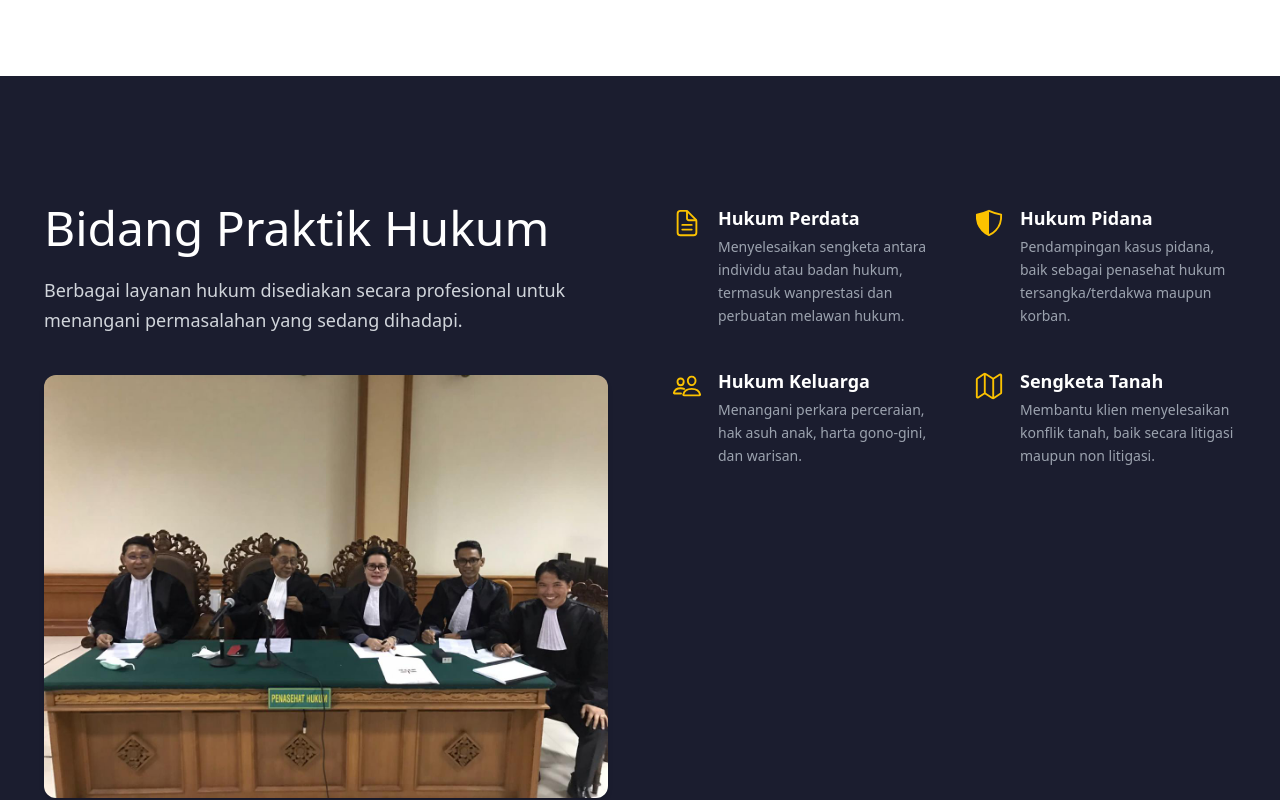
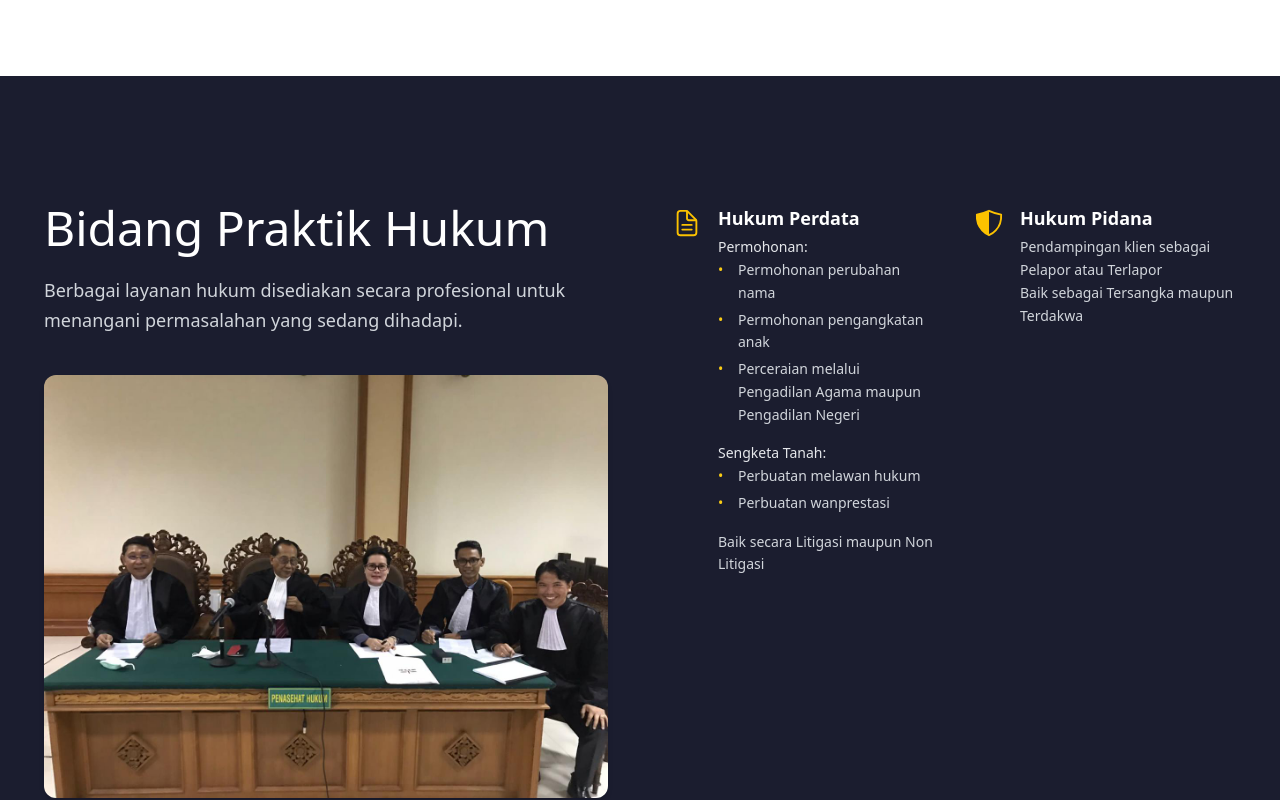
Before and after one commit to Nyomanpass/pengacara, a React (Vite) app: page / in a window 1280 px wide. Shown: the part 1984-2784 px from the top of the page. Built offline with nearby package versions, Linux system fonts and the light colour scheme.

Commit message:
update penulisan kata

```diff
--- a/src/components/AboutHeader.jsx
+++ b/src/components/AboutHeader.jsx
@@ -34,10 +34,10 @@ const items = [
         {/* Judul & Tombol */}
         <div className='md:mt-0 mt-36'>
         <h1 className="text-white text-3xl md:text-5xl font-bold mb-4">
-          Selalu Menjunjung Tinggi <span className="text-primary">Keadilan Dalam Setiap</span> <br /> Menangani Perkara
+          Menjunjung Tinggi <span className="text-primary">Keadilan Dalam Setiap</span> <br /> Menangani Perkara
         </h1>
         <p className="text-gray-200 max-w-3xl py-5 mb-6">
-          Setiap permasalahan hukum membutuhkan penanganan yang tepat dan bijaksana.
+          Setiap permasalahan hukum membutuhkan strategi penanganan yang tepat dan bijaksana.
           Dapatkan advice dan pendampingan hukum yang terpercaya, profesional, dan berkomitmen penuh untuk menegakkan keadilan serta melindungi hak clien secara menyeluruh.
         </p>
 
--- a/src/components/AboutSection.jsx
+++ b/src/components/AboutSection.jsx
@@ -32,7 +32,7 @@ const AboutUsSection = () => {
           {/* Kanan - Kutipan */}
           <div className="md:col-span-1">
             <p className="text-gray-600 text-lg leading-relaxed italic mb-6">
-            <span className="text-2xl font-serif text-secondary">S</span>aya, Ni Nengah Saliani, S.H., M.H., adalah seorang advokat & konsultan hukum
+            <span className="text-2xl font-serif text-secondary">S</span>aya, Ni Nengah Saliani, S.H., M.H., adalah seorang advokat/pengacara & konsultan hukum
   yang memiliki komitmen dan berintegritas serta konsisten dalam menangani setiap perkara yang di butuhkan oleh pencari keadilan.
   Dengan pengalaman dalam menangani berbagai perkara pidana maupun perdata, saya percaya bahwa setiap orang
   berhak mendapatkan keadilan.
--- a/src/components/Practicial.jsx
+++ b/src/components/Practicial.jsx
@@ -1,26 +1,45 @@
-
-
 export default function Practicial() {
   const practiceAreas = [
     {
       title: "Hukum Perdata",
-      desc: "Menyelesaikan sengketa antara individu atau badan hukum, termasuk wanprestasi dan perbuatan melawan hukum.",
+     desc: (
+      <>
+        <p className="font-medium text-gray-200">Permohonan:</p>
+        <ul className="list-none space-y-1 text-gray-300 leading-relaxed">
+          <li className="relative pl-5 before:content-['•'] before:absolute before:left-0 before:text-yellow-400">
+            Permohonan perubahan nama
+          </li>
+          <li className="relative pl-5 before:content-['•'] before:absolute before:left-0 before:text-yellow-400">
+            Permohonan pengangkatan anak
+          </li>
+          <li className="relative pl-5 before:content-['•'] before:absolute before:left-0 before:text-yellow-400">
+            Perceraian melalui Pengadilan Agama maupun Pengadilan Negeri
+          </li>
+        </ul>
+
+
+        <p className="mt-4 font-medium text-gray-200">Sengketa Tanah:</p>
+       <ul className="list-none space-y-1 text-gray-300 leading-relaxed">
+          <li className="relative pl-5 before:content-['•'] before:absolute before:left-0 before:text-yellow-400">Perbuatan melawan hukum</li>
+          <li className="relative pl-5 before:content-['•'] before:absolute before:left-0 before:text-yellow-400">Perbuatan wanprestasi</li>
+        </ul>
+
+
+        <p className="mt-4 text-gray-300">Baik secara Litigasi maupun Non Litigasi</p>
+      </>
+    ),
+
       icon: "document-text-outline",
     },
     {
       title: "Hukum Pidana",
-      desc: "Pendampingan kasus pidana, baik sebagai penasehat hukum tersangka/terdakwa maupun korban.",
+      desc: (
+        <>
+          <p className="text-gray-300">Pendampingan klien sebagai Pelapor atau Terlapor</p>
+          <p className="text-gray-300">Baik sebagai Tersangka maupun Terdakwa</p>
+        </>
+      ),
       icon: "shield-half-outline",
-    },
-    {
-      title: "Hukum Keluarga",
-      desc: "Menangani perkara perceraian, hak asuh anak, harta gono-gini, dan warisan.",
-      icon: "people-outline",
-    },
-    {
-      title: "Sengketa Tanah",
-      desc: "Membantu klien menyelesaikan konflik tanah, baik secara litigasi maupun non litigasi.",
-      icon: "map-outline",
     },
   ];
 
@@ -33,11 +52,13 @@ export default function Practicial() {
             Bidang Praktik Hukum
           </h2>
           <p className="text-gray-300 leading-relaxed text-lg">
-          Berbagai layanan hukum disediakan secara profesional untuk menangani permasalahan yang sedang dihadapi.
+            Berbagai layanan hukum disediakan secara profesional untuk menangani permasalahan yang sedang dihadapi.
           </p>
-          <img className="mt-10 rounded-xl shadow-md" src="lawyerbali.jpg" alt="Lawyer di Bali untuk konsultasi hukum dan bantuan advokat"
-title="Lawyer dan Pengacara Profesional di Bali – Konsultasi Hukum Terpercaya"
- />
+          <img className="mt-10 rounded-xl shadow-md"
+               src="lawyerbali.jpg"
+               alt="Lawyer di Bali untuk konsultasi hukum dan bantuan advokat"
+               title="Lawyer dan Pengacara Profesional di Bali – Konsultasi Hukum Terpercaya"
+          />
         </div>
 
         {/* Kanan: Daftar area praktik */}
@@ -49,7 +70,9 @@ title="Lawyer dan Pengacara Profesional di Bali – Konsultasi Hukum Terpercaya"
               </div>
               <div>
                 <h3 className="text-lg font-semibold mb-1">{area.title}</h3>
-                <p className="text-gray-400 text-sm leading-relaxed">{area.desc}</p>
+                <div className="text-gray-400 text-sm leading-relaxed">
+                  {area.desc}
+                </div>
               </div>
             </div>
           ))}
```
